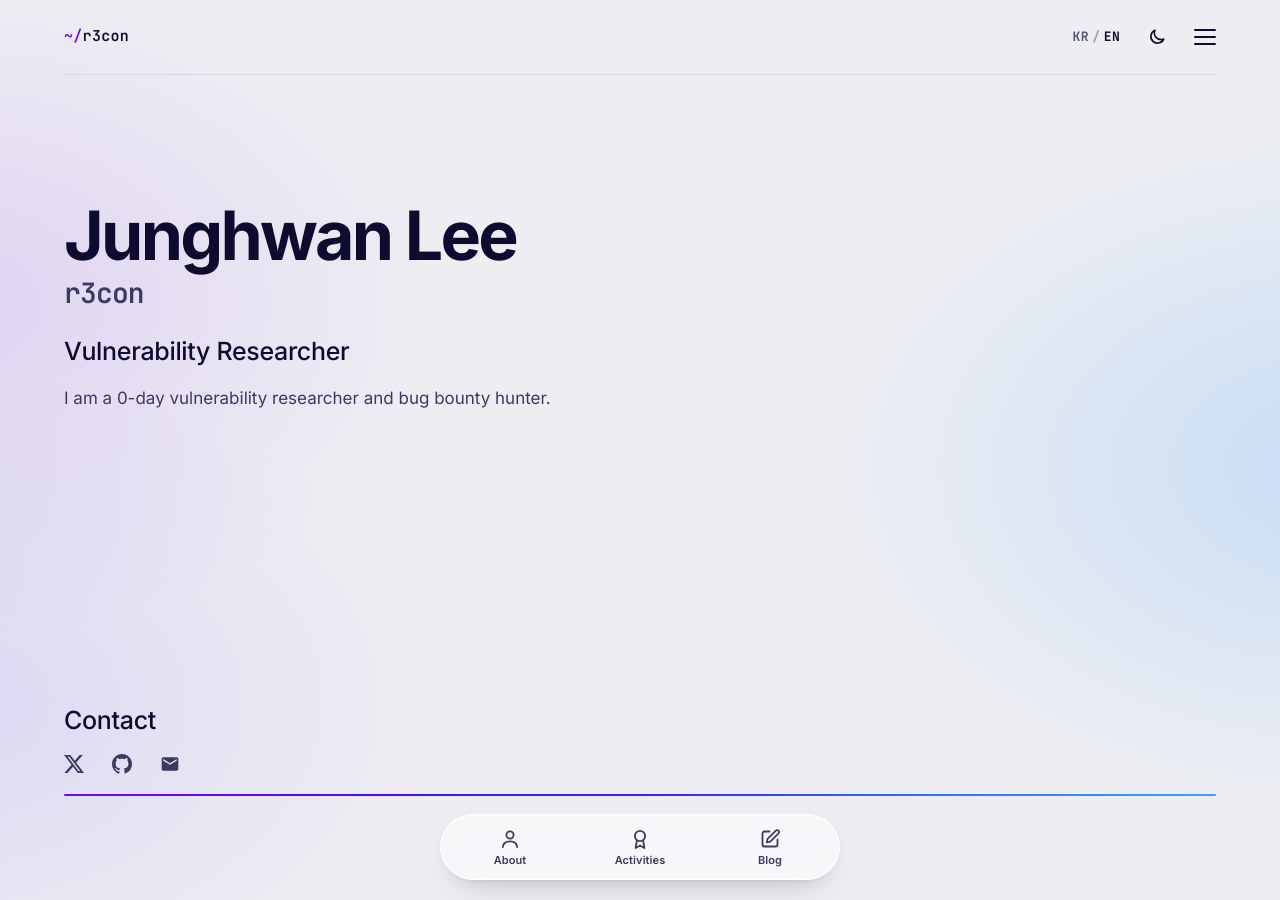
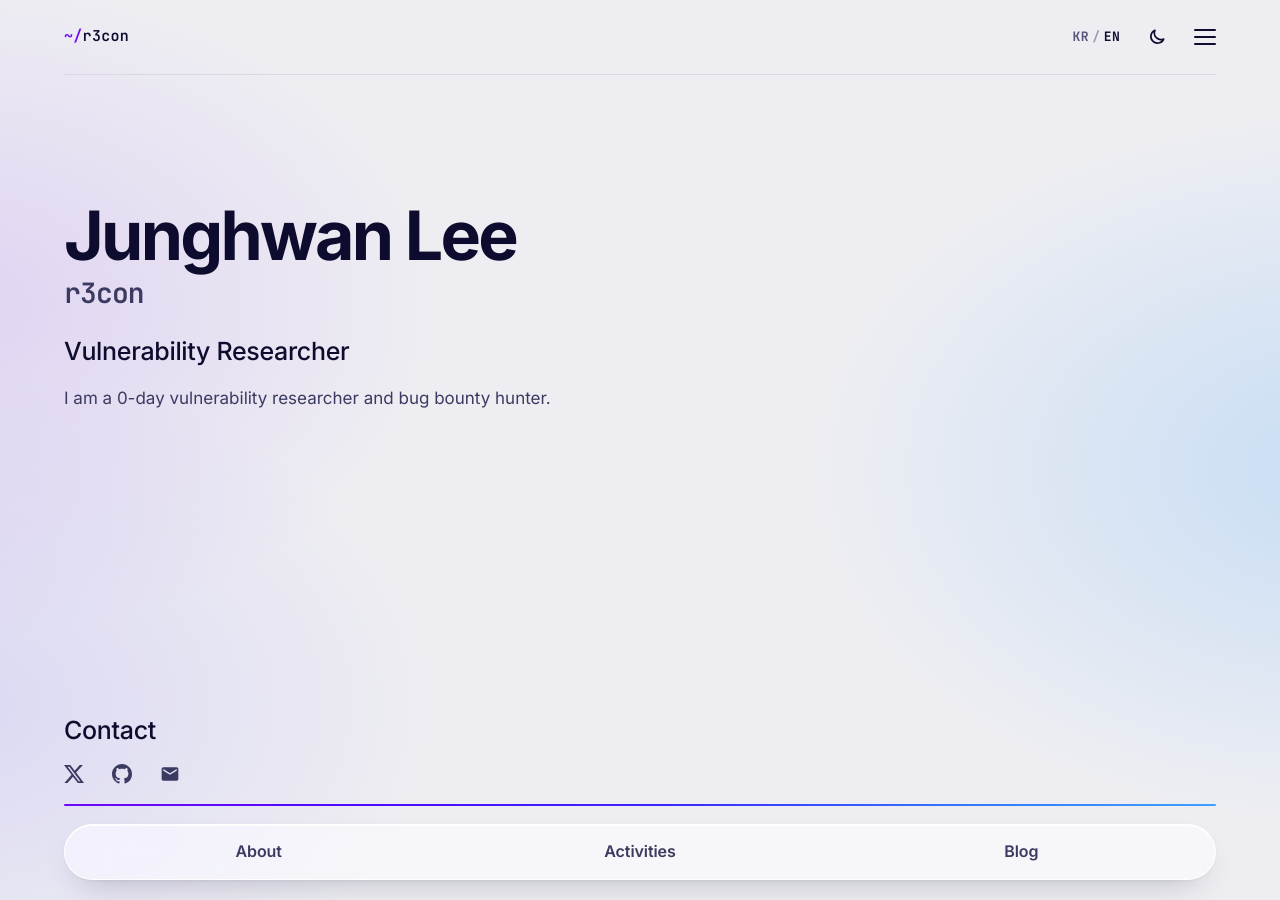
Before and after one commit to jhlee0507/jhlee0507.github.io, a Jekyll site: the page built from index.html, in a window 1280 px wide. Built offline with Jekyll 4.4.1, drawn with Linux system fonts in a browser that asks for light colours.

Commit message:
Make the main page bar a full-width glass capsule with text labels and a lit pill

```diff
--- a/_data/nav.yml
+++ b/_data/nav.yml
@@ -1,6 +1,6 @@
-# The three-line menu, in order. Each item is shown as a path (/About). The same items are the tabs of the
-# bar at the foot of the main page, where `label_ko` is the Korean wording and the icon is picked by `key`
-# (see _includes/icon-tab.html). An item with `home: false` is in the menu only and gets no tab.
+# The three-line menu, in order. Each item is shown as a path (/About). The same items are the labels in the
+# bar at the foot of the main page, where `label_ko` is the Korean wording. An item with `home: false` is in
+# the menu only and is left out of the bar.
 # `key` is the `key:` at the top of the page's index.html (and the id of its section); `url` is its folder.
 # Old single-page links (/#about, /#research, /#cve) are forwarded by the script in _layouts/default.html:
 # if a folder or key here is renamed, change it there too.
--- a/_includes/icon-tab.html
+++ /dev/null
@@ -1,16 +0,0 @@
-{%- comment -%}
-  The line icon of a tab in the bar at the foot of the main page, picked by the `key` of the page.
-{%- endcomment -%}
-<svg viewBox="0 0 24 24" width="24" height="24" fill="none" stroke="currentColor" stroke-width="1.8" stroke-linecap="round" stroke-linejoin="round" aria-hidden="true">
-{%- if include.key == 'about' -%}
-<circle cx="12" cy="8" r="3.6"/><path d="M4.8 20c.5-3.5 3.5-5.6 7.2-5.6s6.7 2.1 7.2 5.6"/>
-{%- elsif include.key == 'activities' -%}
-<circle cx="12" cy="9" r="5.2"/><path d="M8.9 13.3 7.6 21l4.4-2.5 4.4 2.5-1.3-7.7"/>
-{%- elsif include.key == 'blog' -%}
-<path d="M11.5 4.5H6.5a2 2 0 0 0-2 2v11a2 2 0 0 0 2 2h11a2 2 0 0 0 2-2v-5"/><path d="M17.8 3.7a1.9 1.9 0 0 1 2.7 2.7L12.3 14.6l-3.5.8.8-3.5z"/>
-{%- elsif include.key == 'affiliation' -%}
-<path d="M4 20h16M6 20V8l6-3.5L18 8v12M10 20v-4h4v4M9.5 10.5h.01M14.5 10.5h.01"/>
-{%- else -%}
-<circle cx="12" cy="12" r="7.5"/>
-{%- endif -%}
-</svg>
--- a/_layouts/default.html
+++ b/_layouts/default.html
@@ -40,12 +40,12 @@
 
 <footer class="wrap">
 {%- if page.key == 'home' %}
-  {%- comment %} under the line the main page ends in a tab bar like the one at the foot of a phone app: one glass
-     capsule holding an icon and a label per page (bar those with `home: false` in _data/nav.yml) {% endcomment %}
+  {%- comment %} under the line the main page ends in a bar of glass across the page: one capsule holding a label per
+     page (bar those with `home: false` in _data/nav.yml); the one under the pointer or finger lights up on a pill {% endcomment %}
   {%- assign buttons = site.data.nav | where_exp: "item", "item.home != false" %}
   <nav class="home-nav" aria-label="Pages" data-label-ko="페이지">
     {%- for item in buttons %}
-    <a href="{{ item.url | relative_url }}">{% include icon-tab.html key=item.key %}<span class="t">{% include t.html en=item.label ko=item.label_ko %}</span></a>
+    <a href="{{ item.url | relative_url }}">{% include t.html en=item.label ko=item.label_ko %}</a>
     {%- endfor %}
   </nav>
 {%- elsif site.contact.size > 0 %}
--- a/assets/css/site.css
+++ b/assets/css/site.css
@@ -55,7 +55,9 @@ html[data-theme="dark"] body{
 html[data-theme="dark"] .timeline .ext{color:#c9d0ff;background-color:rgba(147,160,255,.22)}
 html[data-theme="dark"] .cves a{border-color:rgba(255,255,255,.16);background-color:rgba(255,255,255,.05);background-image:linear-gradient(135deg,rgba(255,255,255,.11),rgba(255,255,255,.02));box-shadow:0 1px 0 rgba(255,255,255,.16) inset,0 18px 36px -22px rgba(0,0,0,.85)}
 html[data-theme="dark"] .cves a:hover{background-color:rgba(255,255,255,.09)}
-html[data-theme="dark"] .home-nav{border-color:rgba(255,255,255,.14);background-color:rgba(28,27,48,.55);box-shadow:0 1px 0 rgba(255,255,255,.1) inset,0 14px 34px -14px rgba(0,0,0,.8)}
+html[data-theme="dark"] .home-nav{border-color:rgba(255,255,255,.14);background-color:rgba(30,29,50,.55);box-shadow:0 1px 0 rgba(255,255,255,.1) inset,0 14px 34px -14px rgba(0,0,0,.8)}
+html[data-theme="dark"] .home-nav a:active{border-color:rgba(255,255,255,.2);background-color:rgba(255,255,255,.13);box-shadow:0 1px 0 rgba(255,255,255,.14) inset,0 2px 8px rgba(0,0,0,.35)}
+@media (hover:hover){html[data-theme="dark"] .home-nav a:hover{border-color:rgba(255,255,255,.2);background-color:rgba(255,255,255,.13);box-shadow:0 1px 0 rgba(255,255,255,.14) inset,0 2px 8px rgba(0,0,0,.35)}}
 @media (hover:hover){html[data-theme="dark"] .timeline .ext:hover{color:#fff;background-color:var(--blue)}}
 html[data-theme="dark"].js .mast .links{box-shadow:0 1px 2px rgba(0,0,0,.4),0 26px 50px -22px rgba(0,0,0,.7),0 12px 26px -16px rgba(var(--vi),.45)}
 html[data-theme="dark"] .mast nav a:hover{background-image:linear-gradient(90deg,rgba(147,160,255,.16),rgba(147,160,255,.1) 55%,rgba(var(--sk),.08))}
@@ -329,7 +331,7 @@ html[data-lang="ko"] .contact-label{letter-spacing:.01em}
 .contact svg{width:1.25rem;height:1.25rem;fill:currentColor}
 
 /* the main page: the name, the handle, the tagline and the introduction at the top left; the contact block is
-   pinned just above the bottom line, and under the line is the tab bar */
+   pinned just above the bottom line, and under the line is a bar of glass with a label per page */
 .page-home main{display:flex;flex-direction:column}
 .page-home .hero{padding-top:clamp(2.5rem,9vh,3.5rem);padding-bottom:2.5rem;border-bottom:0}
 @media (min-width:48rem){.page-home .hero{padding-top:clamp(3rem,10vh,5.5rem);padding-bottom:3rem}}
@@ -341,31 +343,32 @@ html[data-lang="ko"] .contact-stacked .contact-label{letter-spacing:-.012em}
 .contact-stacked ul{margin-top:.25rem}
 /* the same space above the line, under it and under the buttons */
 .page-home footer{min-height:0;padding:1.25rem 0 calc(1.25rem + env(safe-area-inset-bottom))}
-/* the tab bar at the foot of the main page, like the one in a phone app: one capsule of frosted glass,
-   and in it an icon over a label per page; the one under the finger or pointer lights up on a pill */
+/* the bar at the foot of the main page: one capsule of frosted glass across the page, the labels side by side
+   in it; the one under the pointer or finger lights up on a lighter pill of glass with a thin rim */
 .home-nav{
-  display:grid;grid-auto-flow:column;grid-auto-columns:minmax(0,1fr);gap:.125rem;
-  width:100%;max-width:25rem;margin-inline:auto;
+  display:grid;grid-auto-flow:column;grid-auto-columns:minmax(0,1fr);gap:.25rem;
   padding:.3125rem;
   border:1px solid rgba(255,255,255,.85);
   border-radius:999px;
-  background-color:rgba(255,255,255,.55);
+  background-color:rgba(255,255,255,.5);
   -webkit-backdrop-filter:blur(20px) saturate(1.8);
   backdrop-filter:blur(20px) saturate(1.8);
   box-shadow:0 1px 0 rgba(255,255,255,.9) inset,0 1px 3px rgba(14,12,46,.06),0 14px 34px -16px rgba(14,12,46,.3);
 }
 .home-nav a{
-  display:flex;flex-direction:column;align-items:center;justify-content:center;gap:.1875rem;
-  min-height:3.375rem;
-  padding:.375rem .25rem;
+  display:flex;align-items:center;justify-content:center;
+  min-height:2.75rem;
+  padding:.5rem .25rem;
+  border:1px solid transparent;
   border-radius:999px;
-  font-family:var(--sans);font-size:.6875rem;line-height:1.2;font-weight:600;letter-spacing:.01em;text-align:center;white-space:nowrap;
+  font-family:var(--sans);font-size:clamp(.875rem,3.9vw,1rem);line-height:1.2;font-weight:600;letter-spacing:-.005em;text-align:center;white-space:nowrap;
   color:var(--ink-2);text-decoration:none;
-  transition:background-color .15s ease,color .15s ease,transform .15s ease;
+  transition:background-color .18s ease,border-color .18s ease,color .18s ease,box-shadow .18s ease,transform .15s ease;
 }
-.home-nav svg{flex:none;width:1.5rem;height:1.5rem}
-@media (hover:hover){.home-nav a:hover{color:var(--accent);background-color:var(--tint)}}
-.home-nav a:active{color:var(--accent);background-color:var(--tint);transform:scale(.96)}
+.home-nav a:hover{color:var(--ink)}
+@media (hover:hover){.home-nav a:hover{border-color:rgba(14,12,46,.1);background-color:rgba(255,255,255,.85);box-shadow:0 1px 0 #fff inset,0 2px 8px rgba(14,12,46,.1)}}
+.home-nav a:active{color:var(--ink);border-color:rgba(14,12,46,.1);background-color:rgba(255,255,255,.85);box-shadow:0 1px 0 #fff inset,0 2px 8px rgba(14,12,46,.1)}
+.home-nav a:active{transform:scale(.97)}
 .home-nav a:focus-visible{outline-offset:-2px;border-radius:999px}
 
 @media (prefers-reduced-motion: reduce){
```
